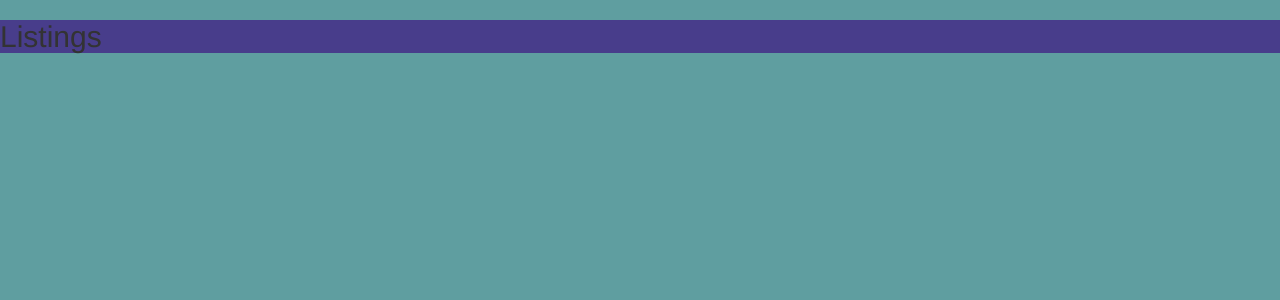
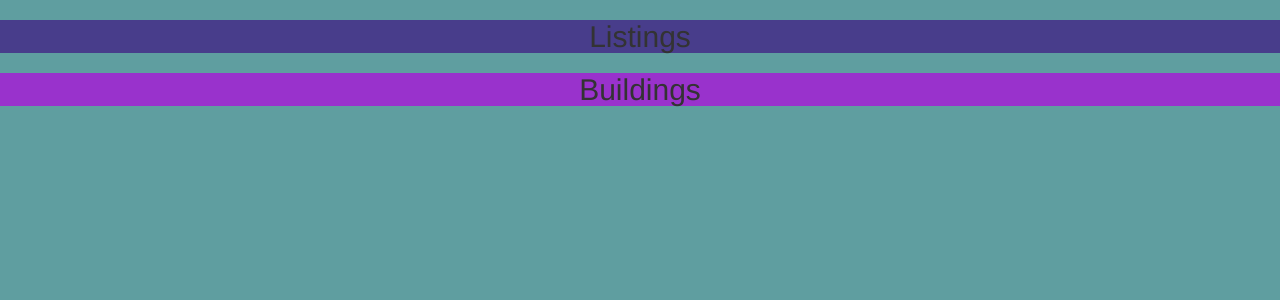
Before and after one commit to Coreylutrick/realtor, a React (Create React App) app: page / in a window 1280 px wide. Shown: the top 300 px of the page. Built offline with nearby package versions, Linux system fonts and the light colour scheme.

Commit message:
added the building component to my files

```diff
--- a/src/app/App.js
+++ b/src/app/App.js
@@ -1,11 +1,15 @@
 import React, { Component } from 'react';
 import Listings from '../components/Listings/Listings';
+import Building from '../components/Building/Building';
 import './App.css';
 
 class App extends Component {
   render () {
     return (
-      <Listings />
+      <div className="App">
+        <Listings />
+        <Building />
+      </div>
     );
   }
 }
--- a/src/components/Building/Building.js
+++ b/src/components/Building/Building.js
@@ -0,0 +1,16 @@
+import React from 'react';
+import './Building.css';
+
+class Buildings extends React.Component
+{
+  render ()
+  {
+    return (
+      <div className="Building">
+        <h2>Buildings</h2>
+      </div>
+    );
+  }
+}
+
+export default Buildings;
--- a/src/components/Building/Building.scss
+++ b/src/components/Building/Building.scss
@@ -0,0 +1,3 @@
+.Building {
+  background-color: darkorchid;
+}
--- a/src/components/Listings/Listings.js
+++ b/src/components/Listings/Listings.js
@@ -6,7 +6,7 @@ class Listings extends React.Component
   render ()
   {
     return (
-      <div className="listings">
+      <div className="Listings">
         <h2>Listings</h2>
       </div>
     );
--- a/src/components/Listings/Listings.scss
+++ b/src/components/Listings/Listings.scss
@@ -1,3 +1,3 @@
-.listings {
+.Listings {
   background-color: darkslateblue;
 }
```
